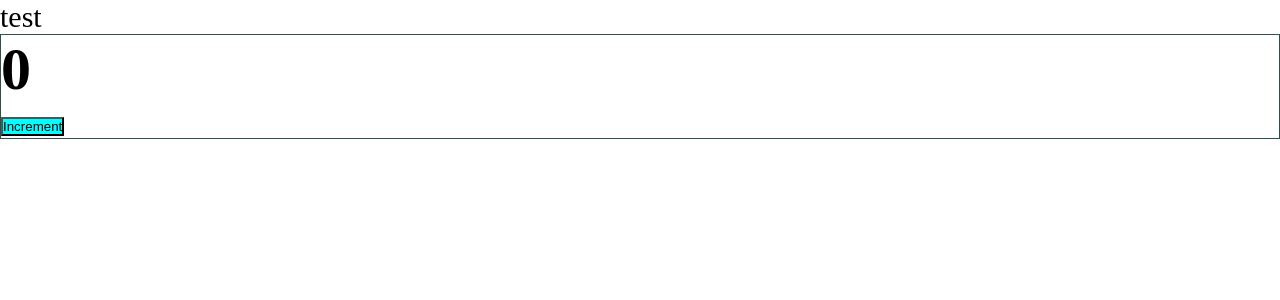
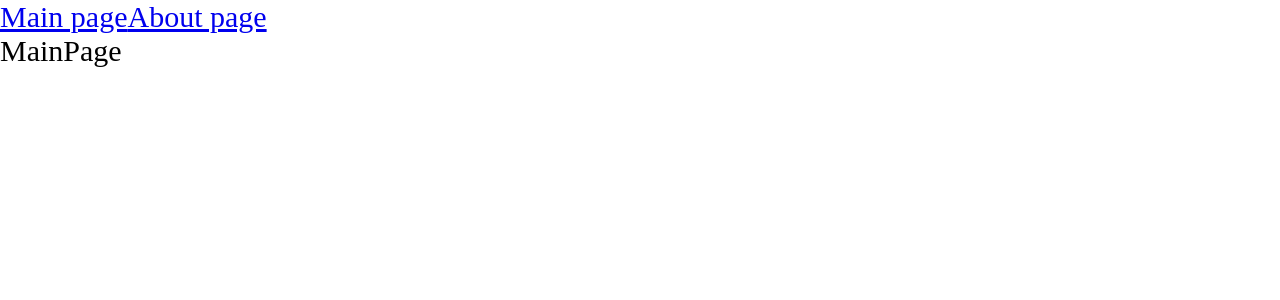
Before and after one commit to Kucerenko171/social-network, a React app: page / in a window 1280 px wide. Shown: the top 300 px of the page. Built offline with nearby package versions, Linux system fonts and the light colour scheme.

Commit message:
core: adjusted routing; feature: code-splitting (lazy+Suspense)

```diff
--- a/package.json
+++ b/package.json
@@ -15,6 +15,7 @@
     "@types/node": "^20.11.7",
     "@types/react": "^18.2.52",
     "@types/react-dom": "^18.2.18",
+    "@types/react-router-dom": "^5.3.3",
     "@types/webpack": "^5.28.5",
     "@types/webpack-dev-server": "^4.7.2",
     "css-loader": "^6.10.0",
@@ -32,6 +33,7 @@
   },
   "dependencies": {
     "react": "^18.2.0",
-    "react-dom": "^18.2.0"
+    "react-dom": "^18.2.0",
+    "react-router-dom": "^6.22.0"
   }
 }
--- a/src/App.tsx
+++ b/src/App.tsx
@@ -1,11 +1,20 @@
-import {Counter} from "./components/Counter";
+import {Suspense} from "react";
+import {Link, Route, Routes} from "react-router-dom";
 import './index.scss';
+import {AboutPageAsync} from "./pages/AboutPage/AboutPage.async";
+import {MainPageAsync} from "./pages/MainPage/MainPage.async";
 
 export const App = () => {
     return (
         <div className="app">
-            test
-            <Counter />
+            <Link to={'/'}>Main page</Link>
+            <Link to={'/about'}>About page</Link>
+            <Suspense fallback={<div>Loading...</div>}>
+                <Routes>
+                    <Route path={'/'} element={<MainPageAsync/>}/>
+                    <Route path={'/about'} element={<AboutPageAsync/>}/>
+                </Routes>
+            </Suspense>
         </div>
     );
 };
--- a/src/index.tsx
+++ b/src/index.tsx
@@ -1,7 +1,10 @@
 import {render} from "react-dom";
+import {BrowserRouter} from "react-router-dom";
 import {App} from "./App";
 
 render(
-    <App />,
+    <BrowserRouter>
+        <App />
+    </BrowserRouter>,
     document.getElementById('root')
 )
--- /dev/null
+++ b/src/pages/AboutPage/AboutPage.async.tsx
@@ -0,0 +1,6 @@
+import {lazy} from "react";
+
+export const AboutPageAsync = lazy(() => new Promise((resolve, reject) => {
+    // @ts-ignore
+    setTimeout(() => resolve(import('./AboutPage')), 1000)
+}));
--- /dev/null
+++ b/src/pages/AboutPage/AboutPage.tsx
@@ -0,0 +1,11 @@
+import React from 'react';
+
+const AboutPage = () => {
+    return (
+        <div>
+            AboutPage
+        </div>
+    );
+};
+
+export default AboutPage;
--- /dev/null
+++ b/src/pages/MainPage/MainPage.async.tsx
@@ -0,0 +1,6 @@
+import {lazy} from "react";
+
+export const MainPageAsync = lazy(() => new Promise((resolve, reject) => {
+    // @ts-ignore
+    setTimeout(() => resolve(import('./MainPage')), 1000)
+}));
--- /dev/null
+++ b/src/pages/MainPage/MainPage.tsx
@@ -0,0 +1,11 @@
+import React from 'react';
+
+const MainPage = () => {
+    return (
+        <div>
+            MainPage
+        </div>
+    );
+};
+
+export default MainPage;
```
Also changed, not shown: 3 other files (tests, documents, lock files or other folders).
